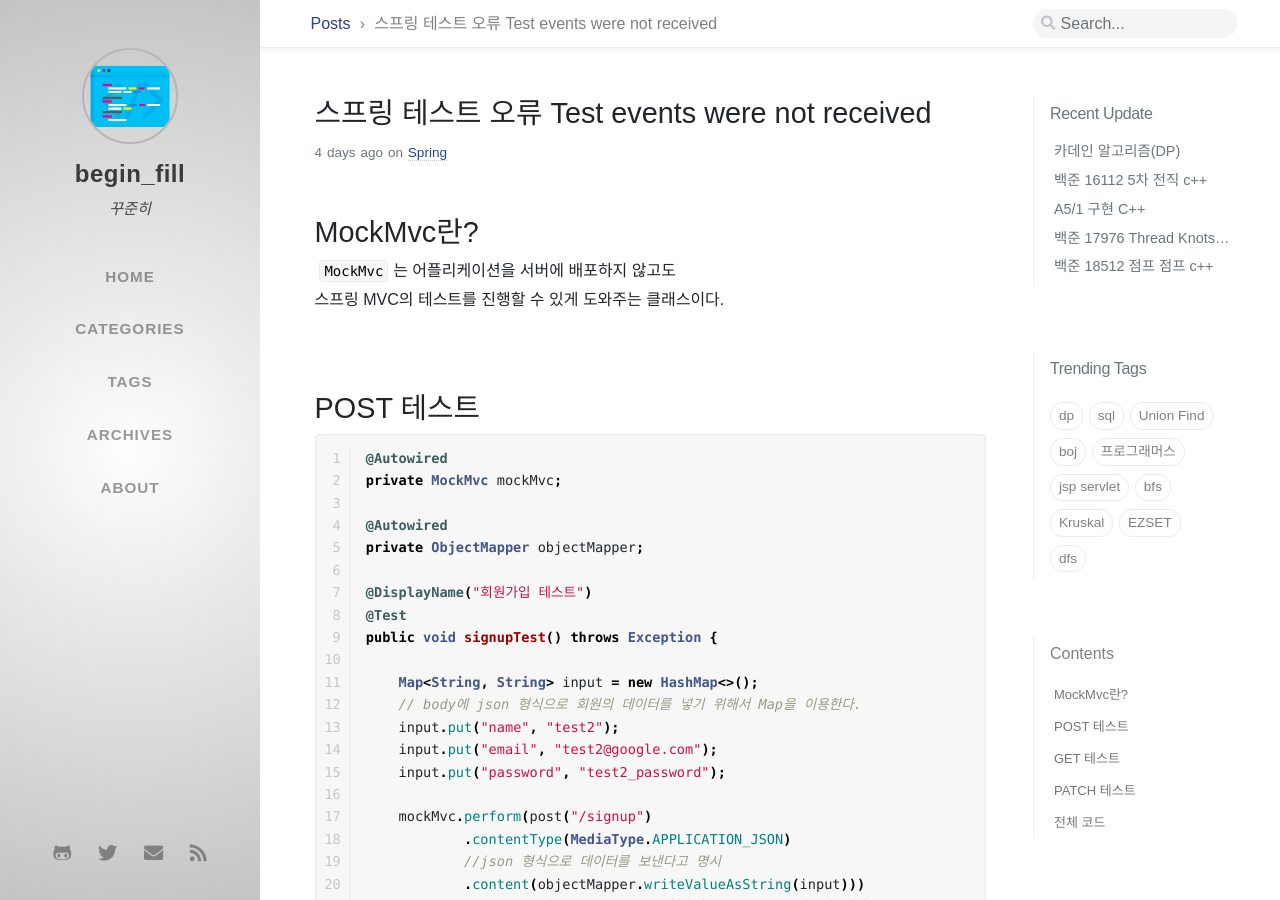
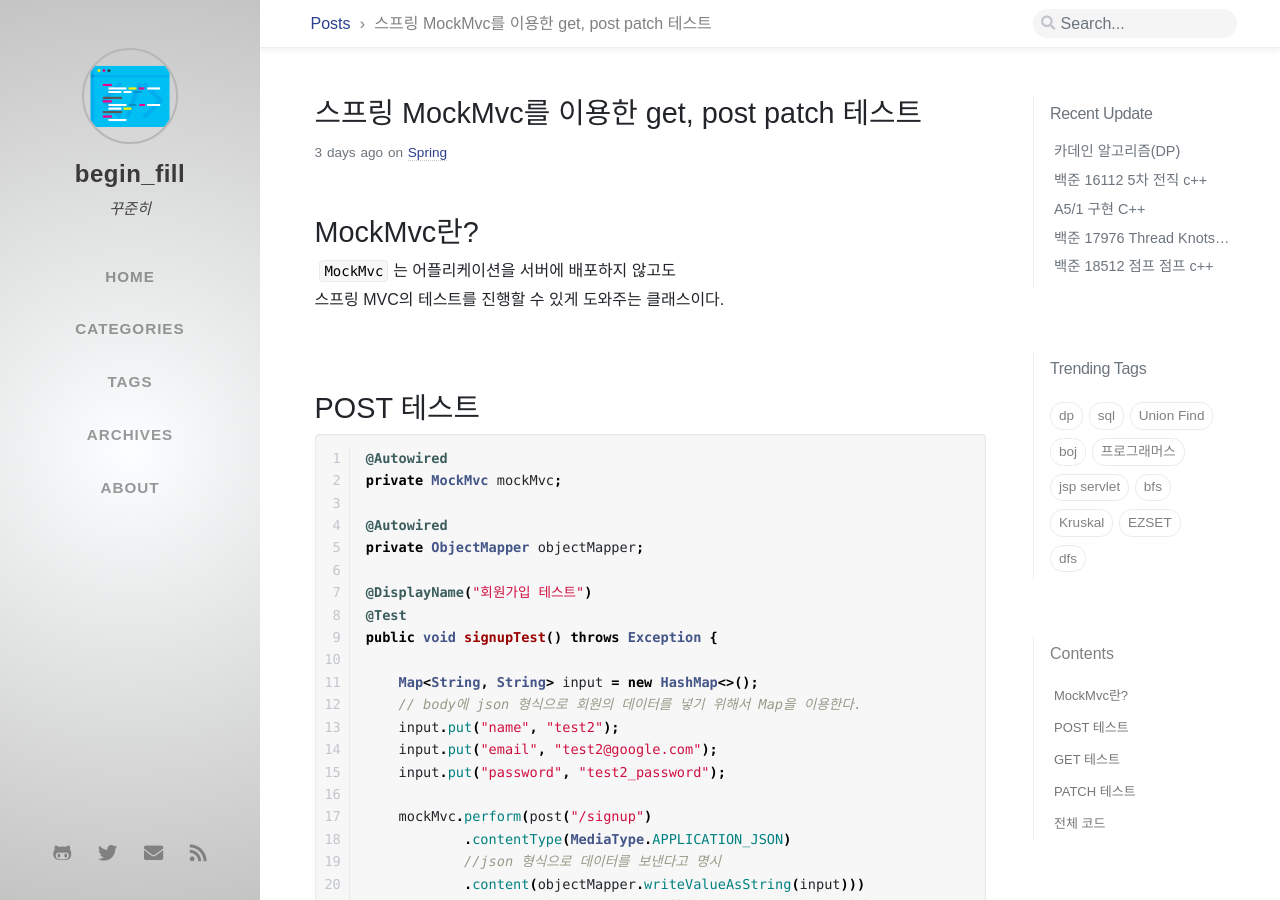
Before and after one commit to ip99202/ip99202.github.io, a Jekyll site: the page built from _posts/2021-01-21-스프링-MockMvc-테스트.md, in a window 1280 px wide and 900 px high. Built offline with Jekyll 4.4.1, drawn with Linux system fonts in a browser that asks for light colours; nearby versions of some CDN libraries; some web fonts are replaced; comment, search, counter and statistics services are not loaded.

Commit message:
Fix post

```diff
--- a/_posts/2021-01-21-스프링-MockMvc-테스트.md
+++ b/_posts/2021-01-21-스프링-MockMvc-테스트.md
@@ -1,6 +1,6 @@
 ---
-title: 스프링 테스트 오류 Test events were not received
-date: 2021-01-20 18:00:00 +0800
+title: 스프링 MockMvc를 이용한 get, post patch 테스트
+date: 2021-01-21 18:00:00 +0800
 categories: [Spring]
 tags: [Spring]
 ---
```
